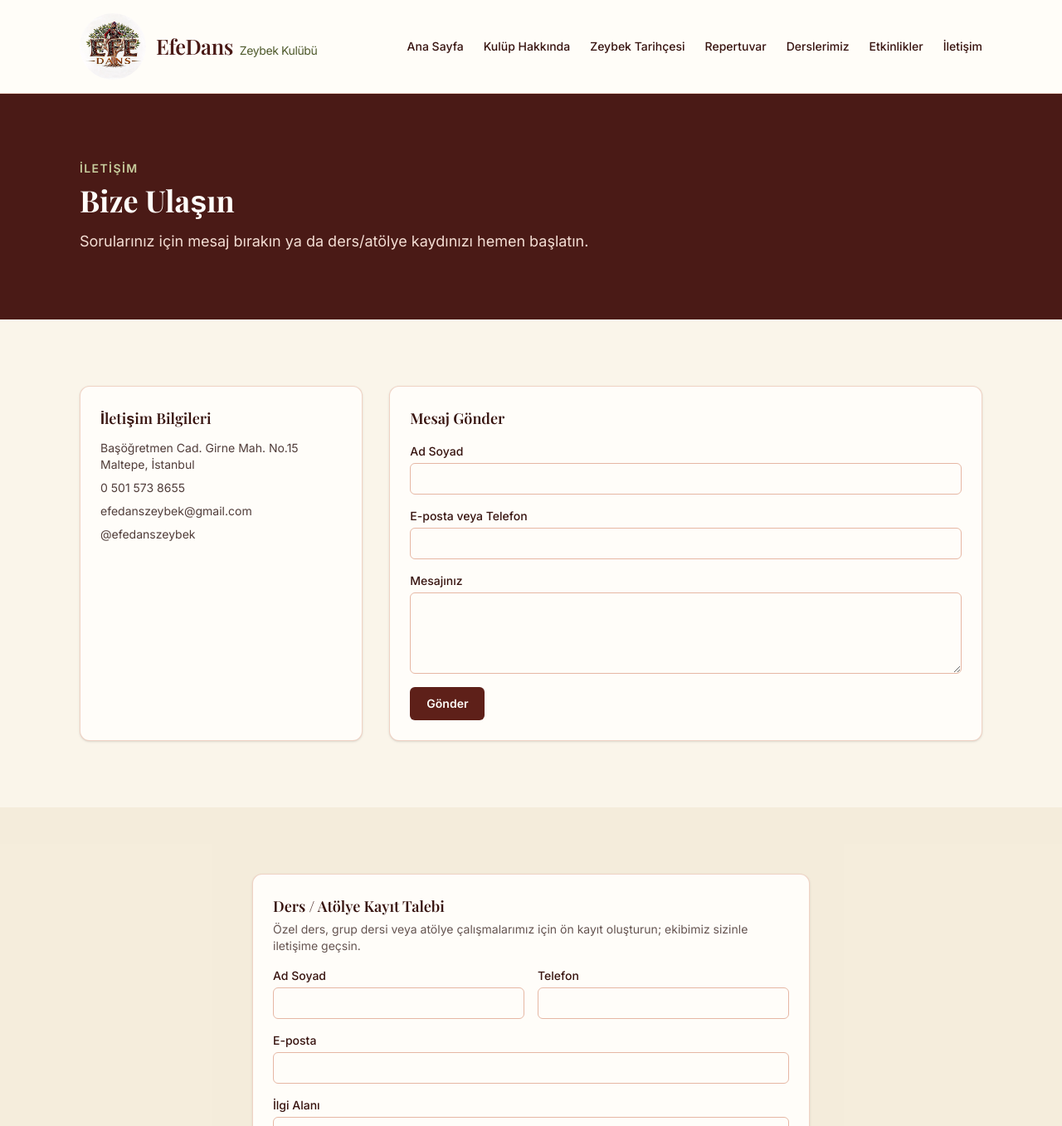
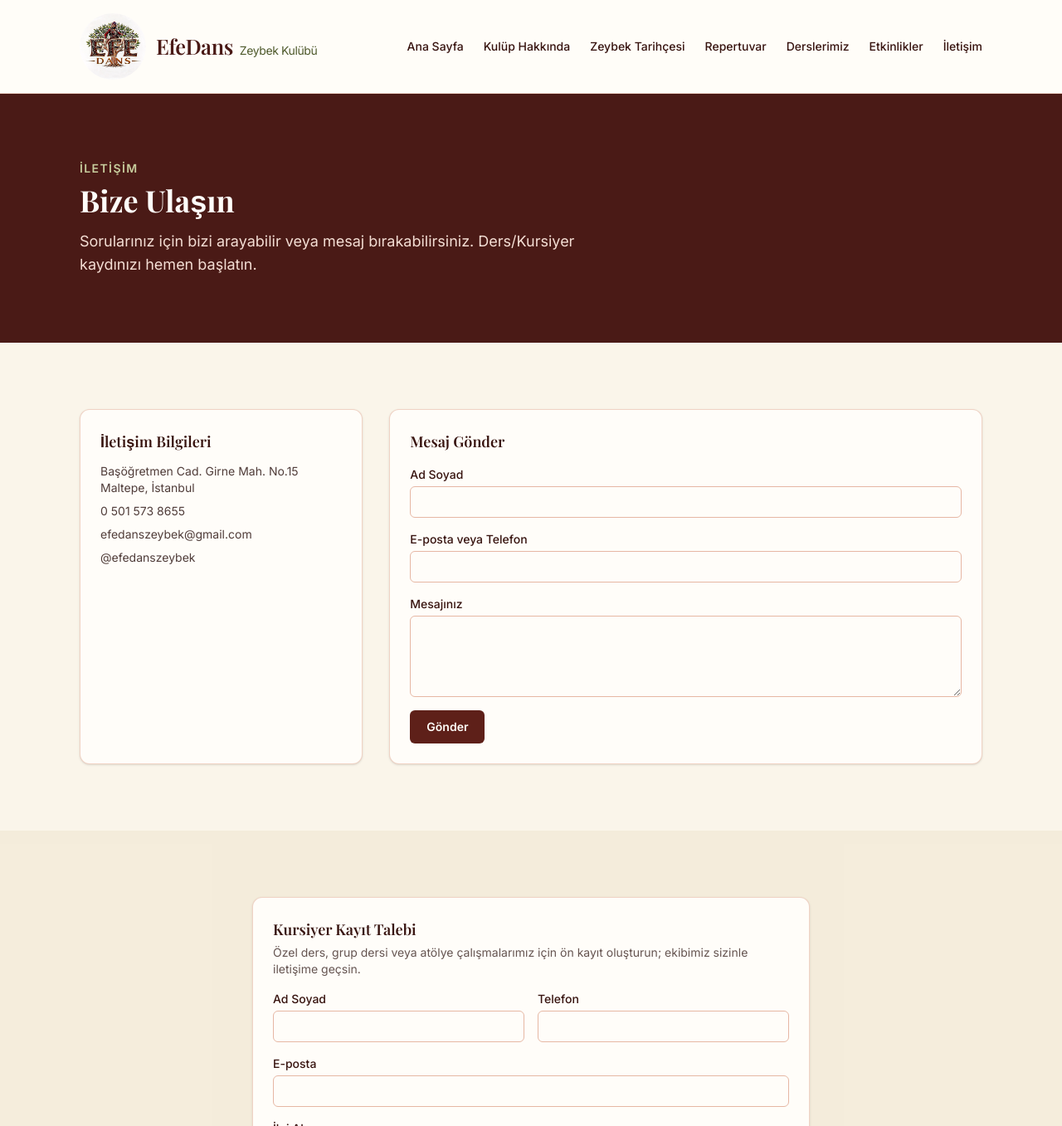
Before and after one commit to polatskiDev/efedans-website, a Next.js app: page /iletisim in a window 1280 px wide. Shown: the top 1357 px of the page at 83% size. Built offline with nearby package versions, Linux system fonts and the light colour scheme; a web font is replaced by a local one.

Commit message:
repertuar ve ders içerikleri hk değişiklikler

```diff
--- a/content/pages/hakkimizda.md
+++ b/content/pages/hakkimizda.md
@@ -1,6 +1,6 @@
 ---
 title: "Kulüp Hakkında"
-description: "EfeDans Zeybek Kulübü kimdir, neyi amaçlar, misyonu ve vizyonu nedir?"
+description: "Biz kimiz, Amacımız ne, Misyonumuz ve Vizyonumuz nedir, Mottomuz nedir?"
 ---
 
 ## Biz Kimiz? Neler Yapıyoruz?
--- a/src/app/iletisim/page.tsx
+++ b/src/app/iletisim/page.tsx
@@ -16,7 +16,7 @@ export default function IletisimPage() {
       <PageHeader
         eyebrow="İletişim"
         title="Bize Ulaşın"
-        description="Sorularınız için mesaj bırakın ya da ders/atölye kaydınızı hemen başlatın."
+        description="Sorularınız için bizi arayabilir veya mesaj bırakabilirsiniz. Ders/Kursiyer kaydınızı hemen başlatın."
       />
       <Section>
         <div className="grid gap-8 lg:grid-cols-3">
@@ -63,7 +63,7 @@ export default function IletisimPage() {
       <Section className="bg-cream-200/60">
         <Card className="mx-auto max-w-2xl">
           <h2 className="font-display text-lg font-semibold text-brand-800">
-            Ders / Atölye Kayıt Talebi
+            Kursiyer Kayıt Talebi
           </h2>
           <p className="mt-1 text-sm text-brand-900/70">
             Özel ders, grup dersi veya atölye çalışmalarımız için ön kayıt
--- a/src/app/repertuvar/page.tsx
+++ b/src/app/repertuvar/page.tsx
@@ -28,7 +28,7 @@ export default function RepertuvarPage() {
           {regions.map((entry) => (
             <Card key={entry.region}>
               <h2 className="font-display text-lg font-semibold text-brand-800">
-                {entry.region}
+                {entry.region} Yöresi
               </h2>
               <ul className="mt-3 space-y-1 text-sm text-brand-900/80">
                 {entry.dances.map((dance) => (
```
